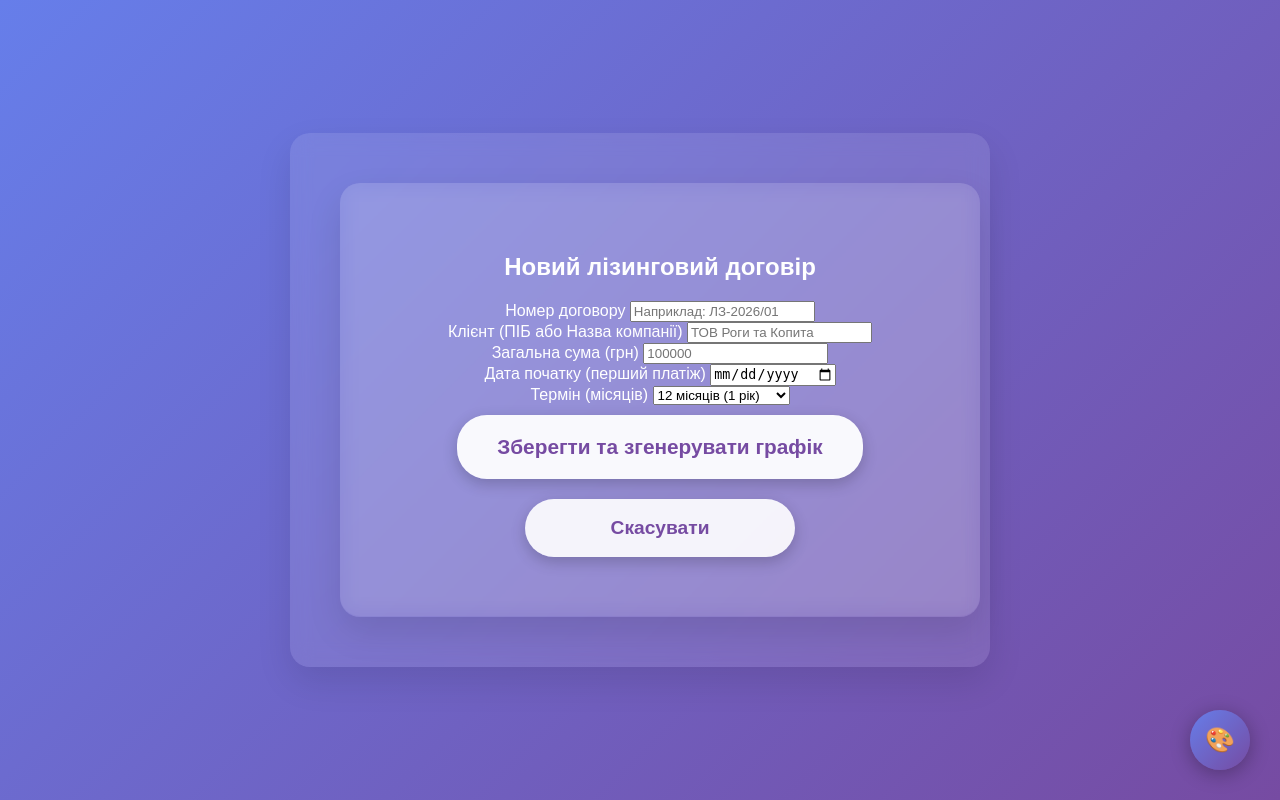
After one commit to c00gne/calendar-planner-module, a Flask app: page /add_contract in a window 1280 px wide. The commit adds this page. Run offline with Flask 3, Linux system fonts and the light colour scheme; the visitor is signed in with stand-in values (Sample User, id 1).

Commit message:
Added Priority, Contract-Automation, Cascade deletion. Made my toolbar a little bit better

```diff
--- a/main.py
+++ b/main.py
@@ -253,6 +253,95 @@ def delete_event(event_id):
 
     return redirect(url_for("home"))
 
+# === ДОПОМІЖНА ФУНКЦІЯ ДЛЯ РОЗРАХУНКУ ДАТ ===
+def add_months(source_date, months):
+    month = source_date.month - 1 + months
+    year = source_date.year + month // 12
+    month = month % 12 + 1
+    day = min(source_date.day, calendar.monthrange(year, month)[1])
+    return date(year, month, day)
+
+# === ЛОГІКА СТВОРЕННЯ ДОГОВОРУ (ТИЖДЕНЬ 2) ===
+@app.route("/add_contract", methods=["GET", "POST"])
+@login_required
+def add_contract():
+    if request.method == "POST":
+        # 1. Отримуємо дані з форми
+        number = request.form["number"]
+        client = request.form["client"]
+        amount = float(request.form["amount"])
+        start_date_str = request.form["start_date"]
+        duration = int(request.form["duration"])
+
+        start_date = datetime.strptime(start_date_str, "%Y-%m-%d").date()
+
+        # 2. Створюємо сам договір в базі
+        contract = Contract(
+            number=number,
+            client_name=client,
+            amount=amount,
+            start_date=start_date,
+            duration_months=duration,
+            user_id=current_user.id
+        )
+        db.session.add(contract)
+        db.session.flush() # Це важливо! Щоб отримати contract.id до commit
+
+        # 3. МАГІЯ: Генерація графіку платежів
+        monthly_payment = amount / duration # Простий розрахунок платежу
+
+        for i in range(duration):
+            # Розрахунок дати наступного платежу
+            payment_date = add_months(start_date, i)
+
+            # Створення події-платежу
+            event = Event(
+                title=f"Платіж: {client} ({i+1}/{duration})",
+                description=f"Сума: {monthly_payment:.2f} грн. Договір №{number}. Внесок {i+1} з {duration}",
+                date=payment_date,
+                user_id=current_user.id,
+                priority='high',      # Автоматично ставимо високий пріоритет
+                event_type='payment', # Позначаємо як платіж
+                contract_id=contract.id
+            )
+            db.session.add(event)
+
+        db.session.commit()
+        Analytics.log(f"User {current_user.username} created contract {number} with {duration} auto-events")
+
+        flash(f'Договір створено! Графік платежів на {duration} міс. згенеровано.', 'success')
+        return redirect(url_for('current_month'))
+
+    return render_template("add_contract.html")
+
+# === АНУЛЮВАННЯ ДОГОВОРУ ===
+@app.route("/cancel_contract", methods=["GET", "POST"])
+@login_required
+def cancel_contract():
+    if request.method == "POST":
+        query = request.form["query"].strip() # Отримуємо текст
+
+        # Шукаємо договір за номером АБО назвою клієнта
+        contract = Contract.query.filter(
+            (Contract.user_id == current_user.id) &
+            ((Contract.number == query) | (Contract.client_name == query))
+        ).first()
+
+        if contract:
+            deleted_info = f"{contract.number} ({contract.client_name})"
+
+            # Видаляємо договір -> база сама видалить всі події (Cascade)
+            db.session.delete(contract)
+            db.session.commit()
+
+            Analytics.log(f"User {current_user.username} cancelled contract: {deleted_info}")
+            flash(f'Договір {deleted_info} успішно розірвано. Всі події видалено.', 'warning')
+            return redirect(url_for('current_month'))
+        else:
+            flash(f'Договір за запитом "{query}" не знайдено. Перевірте назву.', 'danger')
+
+    return render_template("cancel_contract.html")
+
 if __name__ == "__main__":
     with app.app_context():
          db.create_all()
--- /dev/null
+++ b/templates/add_contract.html
@@ -0,0 +1,42 @@
+{% extends "home.html" %}
+
+{% block content %}
+<div class="container mt-4">
+    <h2>Новий лізинговий договір</h2>
+    <form action="{{ url_for('add_contract') }}" method="POST">
+
+        <div class="mb-3">
+            <label for="number" class="form-label">Номер договору</label>
+            <input type="text" class="form-control" name="number" placeholder="Наприклад: ЛЗ-2026/01" required>
+        </div>
+
+        <div class="mb-3">
+            <label for="client" class="form-label">Клієнт (ПІБ або Назва компанії)</label>
+            <input type="text" class="form-control" name="client" placeholder="ТОВ Роги та Копита" required>
+        </div>
+
+        <div class="mb-3">
+            <label for="amount" class="form-label">Загальна сума (грн)</label>
+            <input type="number" step="0.01" class="form-control" name="amount" placeholder="100000" required>
+        </div>
+
+        <div class="mb-3">
+            <label for="start_date" class="form-label">Дата початку (перший платіж)</label>
+            <input type="date" class="form-control" name="start_date" required>
+        </div>
+
+        <div class="mb-3">
+            <label for="duration" class="form-label">Термін (місяців)</label>
+            <select class="form-control" name="duration">
+                <option value="6">6 місяців</option>
+                <option value="12" selected>12 місяців (1 рік)</option>
+                <option value="24">24 місяці (2 роки)</option>
+                <option value="36">36 місяців (3 роки)</option>
+            </select>
+        </div>
+
+        <button type="submit" class="btn btn-primary">Зберегти та згенерувати графік</button>
+        <a href="{{ url_for('current_month') }}" class="btn btn-secondary">Скасувати</a>
+    </form>
+</div>
+{% endblock %}
--- a/templates/home.html
+++ b/templates/home.html
@@ -56,7 +56,7 @@
             cursor: pointer;
             font-size: 1.2em;
             font-weight: bold;
-            margin: 15px;
+            margin: 10px; /* Трохи змінив відступ */
             display: inline-block;
             transition: all 0.3s ease;
             box-shadow: 0 5px 15px rgba(0,0,0,0.2);
@@ -117,141 +128,31 @@
             opacity: 0.9;
         }
 
-        .theme-switcher {
-            position: fixed;
-            bottom: 30px;
-            right: 30px;
-            z-index: 1000;
-        }
-
-        .theme-btn {
-            width: 60px;
-            height: 60px;
-            border-radius: 50%;
-            background: var(--primary-gradient);
-            border: none;
-            color: white;
-            font-size: 24px;
-            cursor: pointer;
-            box-shadow: 0 4px 20px rgba(0,0,0,0.3);
-            transition: all 0.3s ease;
-            display: flex;
-            align-items: center;
-            justify-content: center;
-        }
-
-        .theme-btn:hover {
-            transform: scale(1.1) rotate(15deg);
-            box-shadow: 0 6px 25px rgba(0,0,0,0.4);
-        }
-
-        .theme-menu {
-            display: none;
-            position: absolute;
-            bottom: 70px;
-            right: 0;
-            background: white;
-            border-radius: 15px;
-            box-shadow: 0 10px 40px rgba(0,0,0,0.2);
-            padding: 15px;
-            min-width: 150px;
-            animation: slideUp 0.3s ease;
-        }
-
-        .theme-menu.show {
-            display: block;
-        }
-
-        .theme-option {
-            display: flex;
-            align-items: center;
-            padding: 10px;
-            cursor: pointer;
-            border-radius: 8px;
-            transition: background 0.3s ease;
-            margin-bottom: 5px;
-        }
-
-        .theme-option:last-child {
-            margin-bottom: 0;
-        }
-
-        .theme-option:hover {
-            background: #f8f9fa;
-        }
-
-        .theme-color {
-            width: 20px;
-            height: 20px;
-            border-radius: 50%;
-            margin-right: 10px;
-            border: 2px solid #f0f0f0;
-        }
-
-        .theme-option span {
-            color: #333;
-            font-size: 14px;
-            font-weight: 500;
-        }
-
-        @keyframes slideUp {
-            from {
-                opacity: 0;
-                transform: translateY(10px);
-            }
-            to {
-                opacity: 1;
-                transform: translateY(0);
-            }
-        }
-
-        .theme-purple {
-            --primary-gradient: linear-gradient(135deg, #667eea 0%, #764ba2 100%);
-            --primary-color: #764ba2;
-            --secondary-color: #667eea;
-        }
-
-        .theme-orange {
-            --primary-gradient: linear-gradient(135deg, #ff7e5f 0%, #feb47b 100%);
-            --primary-color: #ff7e5f;
-            --secondary-color: #feb47b;
-        }
-
-        .theme-blue {
-            --primary-gradient: linear-gradient(135deg, #4facfe 0%, #00f2fe 100%);
-            --primary-color: #4facfe;
-            --secondary-color: #00f2fe;
-        }
-
-        .theme-green {
-            --primary-gradient: linear-gradient(135deg, #43e97b 0%, #38f9d7 100%);
-            --primary-color: #43e97b;
-            --secondary-color: #38f9d7;
-        }
-
-        .theme-dark {
-            --primary-gradient: linear-gradient(135deg, #2c3e50 0%, #3498db 100%);
-            --primary-color: #2c3e50;
-            --secondary-color: #3498db;
-        }
-
-        @media (max-width: 768px) {
-            .container {
-                padding: 30px 20px;
-            }
-            h1 {
-                font-size: 2.5em;
-            }
-            .btn {
-                display: block;
-                margin: 10px auto;
-                min-width: auto;
-            }
-        }
+        /* Стилі теми */
+        .theme-switcher { position: fixed; bottom: 30px; right: 30px; z-index: 1000; }
+        .theme-btn { width: 60px; height: 60px; border-radius: 50%; background: var(--primary-gradient); border: none; color: white; font-size: 24px; cursor: pointer; box-shadow: 0 4px 20px rgba(0,0,0,0.3); transition: all 0.3s ease; display: flex; align-items: center; justify-content: center; }
+        .theme-btn:hover { transform: scale(1.1) rotate(15deg); box-shadow: 0 6px 25px rgba(0,0,0,0.4); }
+        .theme-menu { display: none; position: absolute; bottom: 70px; right: 0; background: white; border-radius: 15px; box-shadow: 0 10px 40px rgba(0,0,0,0.2); padding: 15px; min-width: 150px; animation: slideUp 0.3s ease; }
+        .theme-menu.show { display: block; }
+        .theme-option { display: flex; align-items: center; padding: 10px; cursor: pointer; border-radius: 8px; transition: background 0.3s ease; margin-bottom: 5px; }
+        .theme-option:last-child { margin-bottom: 0; }
+        .theme-option:hover { background: #f8f9fa; }
+        .theme-color { width: 20px; height: 20px; border-radius: 50%; margin-right: 10px; border: 2px solid #f0f0f0; }
+        .theme-option span { color: #333; font-size: 14px; font-weight: 500; }
+        @keyframes slideUp { from { opacity: 0; transform: translateY(10px); } to { opacity: 1; transform: translateY(0); } }
+        .theme-purple { --primary-gradient: linear-gradient(135deg, #667eea 0%, #764ba2 100%); --primary-color: #764ba2; --secondary-color: #667eea; }
+        .theme-orange { --primary-gradient: linear-gradient(135deg, #ff7e5f 0%, #feb47b 100%); --primary-color: #ff7e5f; --secondary-color: #feb47b; }
+        .theme-blue { --primary-gradient: linear-gradient(135deg, #4facfe 0%, #00f2fe 100%); --primary-color: #4facfe; --secondary-color: #00f2fe; }
+        .theme-green { --primary-gradient: linear-gradient(135deg, #43e97b 0%, #38f9d7 100%); --primary-color: #43e97b; --secondary-color: #38f9d7; }
+        .theme-dark { --primary-gradient: linear-gradient(135deg, #2c3e50 0%, #3498db 100%); --primary-color: #2c3e50; --secondary-color: #3498db; }
+        @media (max-width: 768px) { .container { padding: 30px 20px; } h1 { font-size: 2.5em; } .btn { display: block; margin: 10px auto; min-width: auto; } }
     </style>
 </head>
 <body>
     <div class="container">
+
+        {% block content %}
+
             <div class="logo">📅</div>
             <h1>Compact Planner</h1>
             <div class="subtitle">Організуйте ваші події та завдання</div>
@@ -260,7 +161,11 @@
                 <div class="user-welcome">
                     👋 Вітаємо, <strong>{{ current_user.username }}</strong>!
                 </div>
-            <a href="{{ url_for('current_month') }}" class="btn btn-primary">🚀 ПОЧАТИ РОБОТУ</a>
+
+                <div>
+                    <a href="{{ url_for('current_month') }}" class="btn btn-primary">🚀 Календар</a>
+                    <a href="{{ url_for('add_contract') }}" class="btn btn-success">📄 Новий Договір</a>
+                </div>
 
                 <div class="features">
                     <div class="feature">
```
Also changed, not shown: other parts of templates/home.html (+25 -62 lines), templates/cancel_contract.html (added, +27 -0 lines), templates/month.html (+84 -2 lines). Lines whose indentation alone changed are shown as unchanged.
